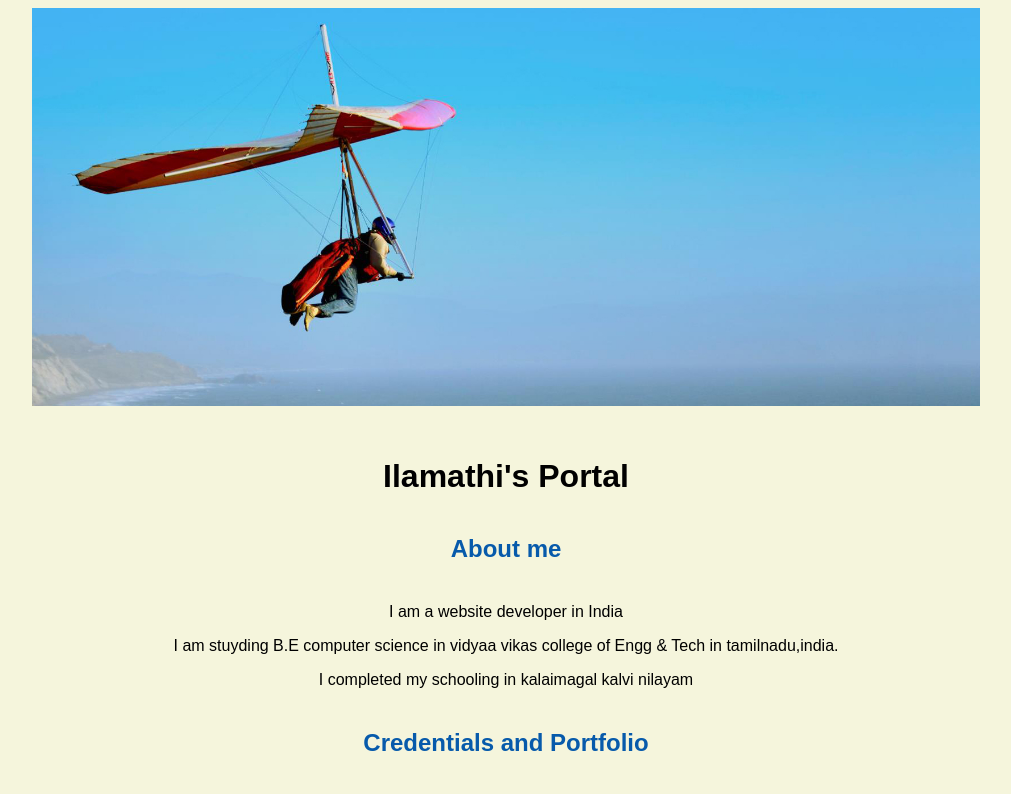
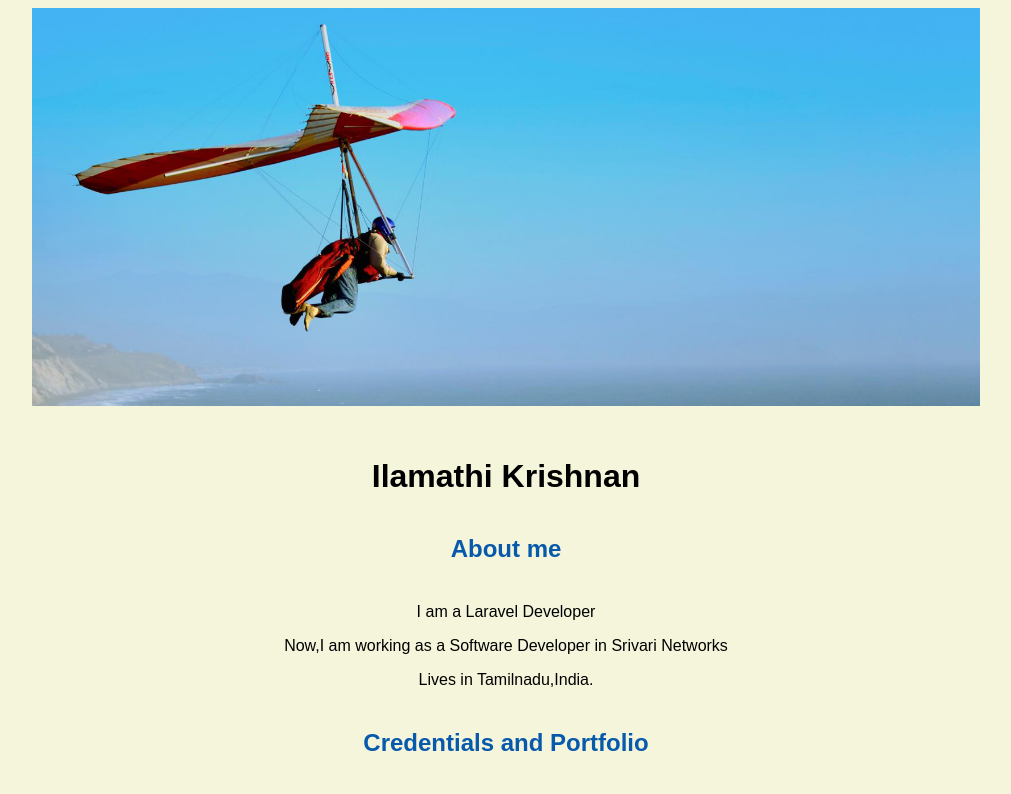
Before and after one commit to IlamathiKrishnan/IlamathiKrishnan.github.io, a plain HTML site: page index.html in a window 1280 px wide. Shown: the top 794 px of the page, without its empty margins (134-1145 px from the left). Drawn offline with Linux system fonts and the light colour scheme.

Commit message:
Update index.html

```diff
--- a/index.html
+++ b/index.html
@@ -16,11 +16,11 @@
 
   <body>
      <img src="images\banner.jpg" width="75%" alt="banner">
-     <h1>Ilamathi's Portal</h1>
+     <h1>Ilamathi Krishnan</h1>
      <h2>About me</h2>
-     <p>I am a website developer in India</p>
-     <p>I am stuyding B.E computer science in vidyaa vikas college of Engg & Tech in tamilnadu,india.</p>
-     <p>I completed my schooling in kalaimagal kalvi nilayam</p>
+     <p>I am a Laravel Developer</p>
+     <p>Now,I am working as a Software Developer in Srivari Networks</p>
+     <p>Lives in Tamilnadu,India.</p>
      <h2>Credentials and Portfolio</h2>
 
      <p><a href="resume.html">My Resume</a> | <a href="https://github.com/IlamathiKrishnan">My GitHub</a></p>
```
